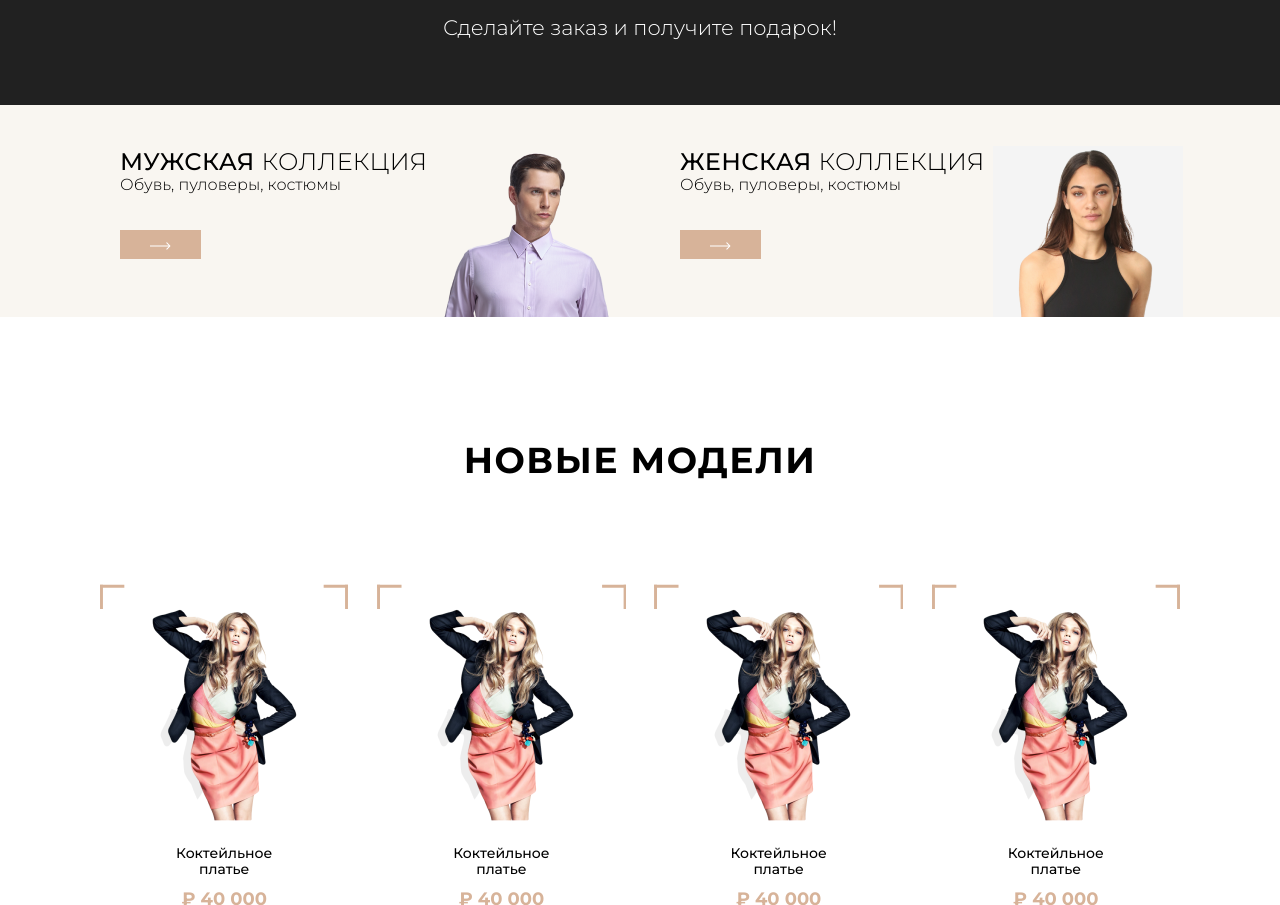
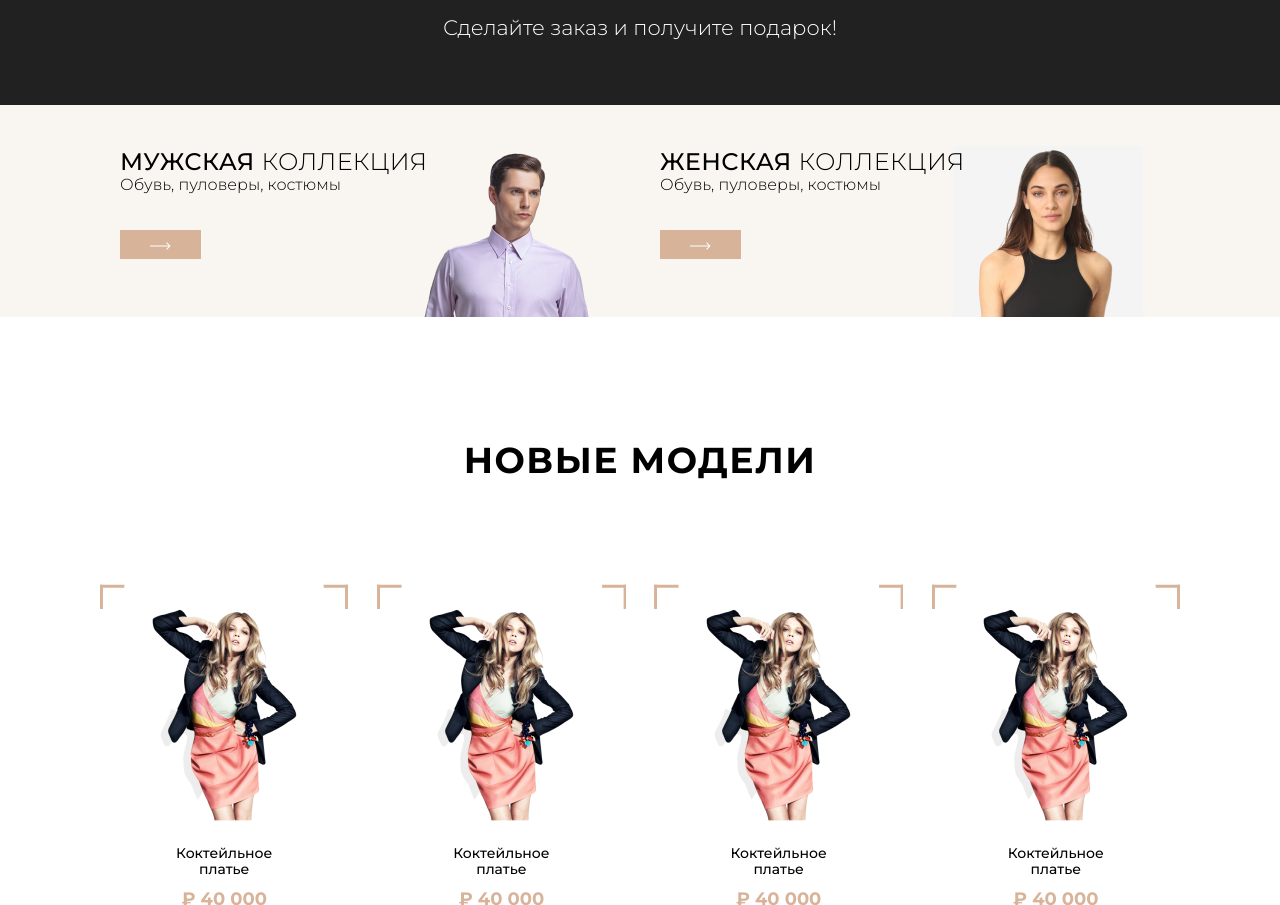
Before and after one commit to tanyaro0607/loop-shop, a plain HTML site: page index.html in a window 1280 px wide. Shown: the part 898-1803 px from the top of the page. Drawn offline with nearby package versions, Linux system fonts and the light colour scheme.

```diff
--- a/style.scss
+++ b/style.scss
@@ -242,8 +242,7 @@
         flex-wrap: wrap;
     }
     &-item {
-        margin-left: 20px;
-        padding: 43px 0 62px 0;
+        padding: 43px 0 62px 20px;
         flex: 0 0 50%;
         background-repeat: no-repeat;
         background-size: 190px 171px;
```
Also changed, not shown: css/style.css, 1 other file.
